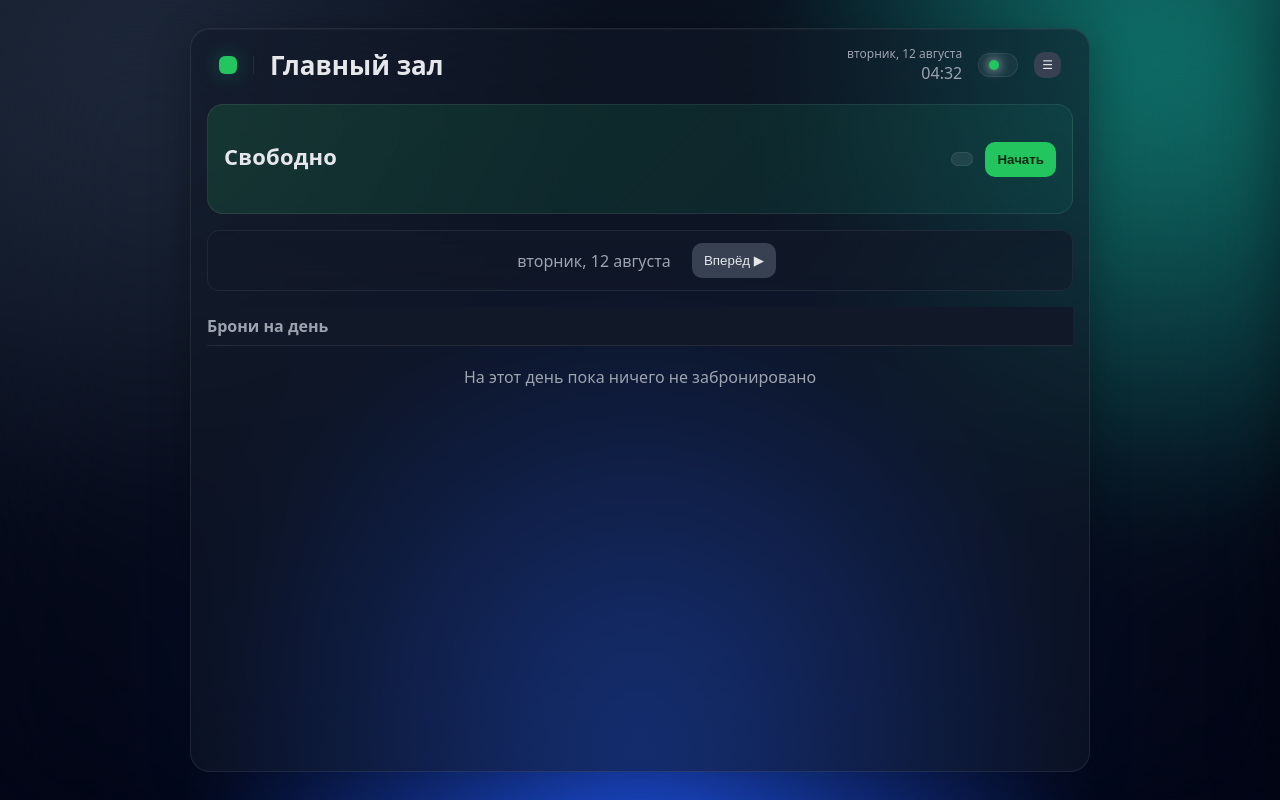
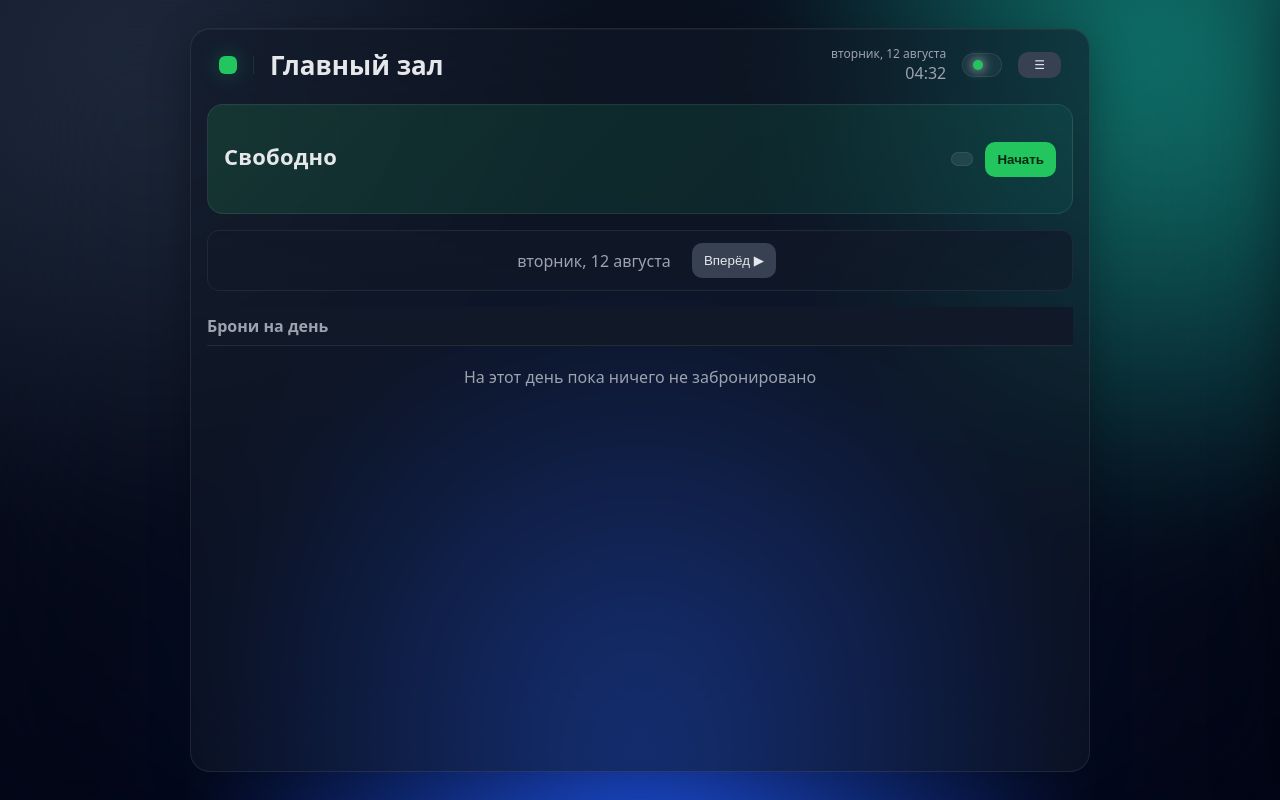
Before and after one commit to dmitr-server/room-panel-offline, a plain HTML site: page offline-panel/index.html in a window 1280 px wide. Drawn offline with Linux system fonts and the light colour scheme.

Commit message:
Я добавл

```diff
--- a/offline-panel/app.css
+++ b/offline-panel/app.css
@@ -233,6 +233,7 @@ input, select {
 .btn-danger { background: var(--danger); color: #2b0909; font-weight: 600; }
 .btn-danger:hover { background: var(--danger-600); }
 .btn-sm { padding: 6px 8px; font-size: 12px; }
+#menuBtn.btn-sm { padding-left: 16px; padding-right: 16px; }
 
 .import-label { display: inline-flex; align-items: center; gap: 6px; cursor: pointer; }
 
```
